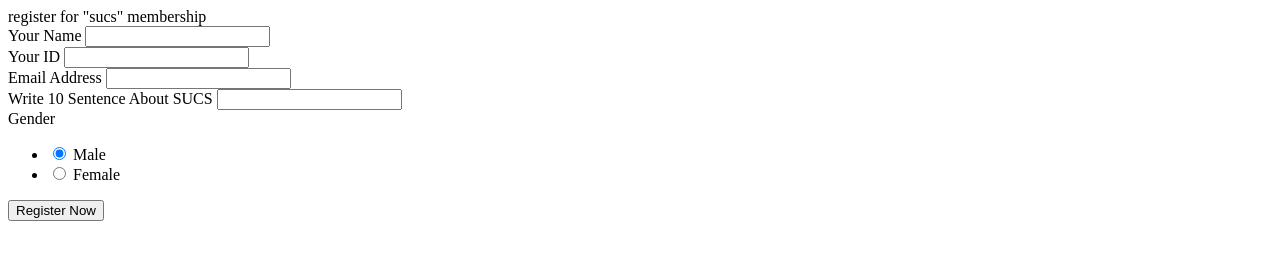
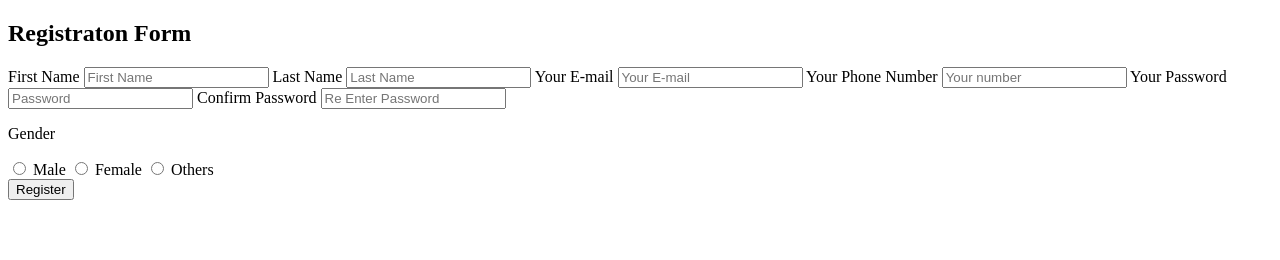
Before and after one commit to karimulislamnoyon/your-filre-name, a plain HTML site: page index.html in a window 1280 px wide. Drawn offline with Linux system fonts and the light colour scheme.

Commit message:
Add files via upload

```diff
--- a/index.html
+++ b/index.html
@@ -1,74 +1,70 @@
-<html>
+<!DOCTYPE html>
+<html lang="en">
 <head>
-        <link rel="stylesheet" href="style.css">
+    <meta charset="UTF-8">
+    <meta http-equiv="X-UA-Compatible" content="IE=edge">
+    <meta name="viewport" content="width=device-width, initial-scale=1.0">
+    <title>Register Now </title>
+    <link rel="stylesheet" href="style.css" class="css">
 </head>
 <body>
-<div class="wrapper">
+<div class="Register-now">
+    <form action="#" method="post">
+    <h2> Registraton Form </h2>
+    <div class="input-style">
 
-    <div class="registration_form">
-   <!-- Title -->
-     <div class="title">
-       register for "sucs" membership
+<!-- For details section  -->
+        <label for="a" >First Name</label>
+        <input type="text" name="name"
+        placeholder="First Name" id="a" >
+
+        <label for="b">Last Name</label>
+        <input type="text" name="name"
+        placeholder="Last Name" id="b">
+
+        <label for="c">Your E-mail</label>
+        <input type="email" name="email"
+        placeholder="Your E-mail" id="c">
+
+        <label for="d">Your Phone Number </label>
+        <input type="text" name="Number"
+        placeholder="Your number" id="d">
+
+        <label for="d">Your Password </label>
+        <input type="text" name="Password"
+        placeholder="Password" id="e">
+
+        <label for="d">Confirm Password </label>
+        <input type="text" name="Password"
+        placeholder="Re Enter Password" id="f">
+
 </div>
+<!-- For Gender Section -->
+        <div class="gender">
+            <p>Gender</p>
+            <div class="option">
 
-   <!-- Form -->
-    <form>
-     <div class="form_wrap">
-      <div class="input_grp">
+                <input id="aa" name="noyon"
+                type="radio">
+                <label for="aa">Male</label>
 
-   <!-- Frist name input Place -->
-        <div class="input_wrap">
-         <label for="fname">Your Name</label>
-         <input type="text" id="fname">
-        </div>
+                <input id="bb" name="noyon"
+                type="radio">
+                <label for="bb">Female</label>
 
-   <!-- id input place -->
-       <div class="input_wrap">
-         <label for="lname">Your ID</label>
-         <input type="text" id="lname">
+                <input id="cc" name="noyon"
+                type="radio">
+                <label for="cc">Others</label>
+
             </div>
         </div>
+        <!-- regisger bouton -->
 
-   <!-- Email Id input Place -->
-    <div class="input_wrap">
-     <label for="email">Email Address</label>
-     <input type="text" id="email">
-    </div>
 
-   <!-- City Name input place -->
-    <div class="input_wrap">
-     <label for="text">Write 10 Sentence About SUCS</label>
-     <input type="text" id="city">
-    </div>
-
-   <!-- Gender Select box -->
-    <div class="input_wrap">
-      <label>Gender</label>
-     <ul>
-      <li>
-        <label class="radio_wrap">
-         <input type="radio" name="gender" value="male" class="input_radio" checked>
-         <span>Male</span>
-        </label>
-     </li>
-
-     <li>
-       <label class="radio_wrap">
-         <input type="radio" name="gender" value="female" class="input_radio">
-         <span>Female</span>
-      </label>
-     </li>
-    </ul>
-   </div>
-
-   <!-- Submit button -->
-    <div class="input_wrap">
-      <input type="submit" value="Register Now" class="submit_btn">
-    </div>
-
+<div class="register-button" >
+    <input type="Submit" value="Register">
 </div>
 </form>
 </div>
-   </div>
 </body>
 </html>
```
Lines whose indentation alone changed are shown as unchanged.
